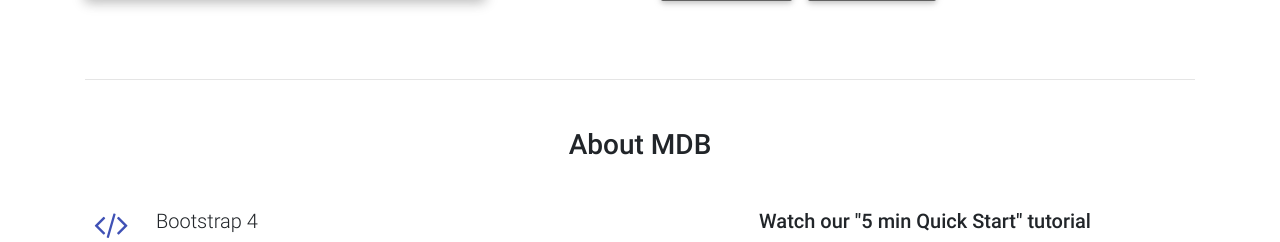
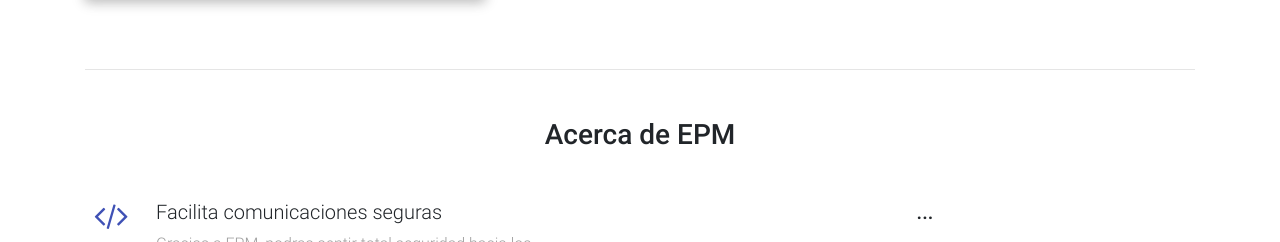
Before and after one commit to AlexSB664/elPepeMaster, a Django app: page / in a window 1280 px wide. Shown: the part 1151-1393 px from the top of the page. Run offline with Django 3.2, Linux system fonts and the light colour scheme; some libraries are stand-ins or nearby versions.

Commit message:
Diseño
Pag principal

```diff
--- a/elPepeMaster/settings.py
+++ b/elPepeMaster/settings.py
@@ -38,6 +38,7 @@ INSTALLED_APPS = [
     'django.contrib.messages',
     'django.contrib.staticfiles',
     'principal',
+    #'pagina',
 ]
 
 MIDDLEWARE = [
--- a/elPepeMaster/urls.py
+++ b/elPepeMaster/urls.py
@@ -24,11 +24,16 @@ from django.conf.urls.static import static
 from django.views.static import serve
 
 from principal import views
+"""
+from pagina import views
+from pagina.views import acercadeP
+"""
 
 urlpatterns = [
     path('admin/', admin.site.urls),
     url(r'^$',views.Index, name='index'),
     url(r'index$',views.Index, name='index'),
+    #path('acercade/', acercadeP),
 ]
 
 #para las fotos
--- a/principal/views.py
+++ b/principal/views.py
@@ -3,3 +3,6 @@ from django.shortcuts import render
 # Create your views here.
 def Index(request):
 	return render(request,'index.html')
+
+#def acercade(request):
+#	return render(request,'pagina/acercade.html')
--- a/templates/index.html
+++ b/templates/index.html
@@ -6,7 +6,7 @@
   <meta charset="utf-8">
   <meta name="viewport" content="width=device-width, initial-scale=1, shrink-to-fit=no">
   <meta http-equiv="x-ua-compatible" content="ie=edge">
-  <title>Material Design Bootstrap</title>
+  <title>elPepeMaster</title>
   <!-- Font Awesome -->
   <link rel="stylesheet" href="https://maxcdn.bootstrapcdn.com/font-awesome/4.7.0/css/font-awesome.min.css">
   <!-- Bootstrap core CSS -->
@@ -40,7 +40,7 @@
 
       <!-- Brand -->
       <a class="navbar-brand" href="https://mdbootstrap.com/material-design-for-bootstrap/" target="_blank">
-        <strong>MDB</strong>
+        <strong>EPM</strong>
       </a>
 
       <!-- Collapse -->
@@ -55,37 +55,37 @@
         <!-- Left -->
         <ul class="navbar-nav mr-auto">
           <li class="nav-item active">
-            <a class="nav-link" href="#">Home
+            <a class="nav-link" href="#">Inicio
               <span class="sr-only">(current)</span>
             </a>
           </li>
           <li class="nav-item">
-            <a class="nav-link" href="https://mdbootstrap.com/material-design-for-bootstrap/" target="_blank">About MDB</a>
+            <a class="nav-link" href=" target="_blank">Acerca de EPM</a>
           </li>
           <li class="nav-item">
-            <a class="nav-link" href="https://mdbootstrap.com/getting-started/" target="_blank">Free download</a>
+            <!--<a class="nav-link" href="https://mdbootstrap.com/getting-started/" target="_blank">?</a> -->
           </li>
           <li class="nav-item">
-            <a class="nav-link" href="https://mdbootstrap.com/bootstrap-tutorial/" target="_blank">Free tutorials</a>
+            <!--<a class="nav-link" href="https://mdbootstrap.com/bootstrap-tutorial/" target="_blank">?</a>-->
           </li>
         </ul>
 
         <!-- Right -->
         <ul class="navbar-nav nav-flex-icons">
           <li class="nav-item">
-            <a href="https://www.facebook.com/mdbootstrap" class="nav-link" target="_blank">
+            <!--<a href="https://www.facebook.com/mdbootstrap" class="nav-link" target="_blank">
               <i class="fa fa-facebook"></i>
-            </a>
+            </a>-->
           </li>
           <li class="nav-item">
-            <a href="https://twitter.com/MDBootstrap" class="nav-link" target="_blank">
+            <!-- <a href="https://twitter.com/MDBootstrap" class="nav-link" target="_blank">
               <i class="fa fa-twitter"></i>
-            </a>
+            </a> -->
           </li>
           <li class="nav-item">
-            <a href="https://github.com/mdbootstrap/bootstrap-material-design" class="nav-link border border-light rounded"
+            <a href="https://github.com/AlexSB664/elPepeMaster" class="nav-link border border-light rounded"
               target="_blank">
-              <i class="fa fa-github mr-2"></i>MDB GitHub
+              <i class="fa fa-github mr-2"></i>EPM GitHub
             </a>
           </li>
         </ul>
@@ -125,19 +125,18 @@
             <!-- Content -->
             <div class="text-center white-text mx-5 wow fadeIn">
               <h1 class="mb-4">
-                <strong>Learn Bootstrap 4 with MDB</strong>
+                <strong>elPepeMaster</strong>
               </h1>
 
               <p>
-                <strong>Best & free guide of responsive web design</strong>
+                <strong> El mejor servicio de almacenamiento de archivos en línea. </strong>
               </p>
 
               <p class="mb-4 d-none d-md-block">
-                <strong>The most comprehensive tutorial for the Bootstrap 4. Loved by over 500 000 users. Video and written versions
-                  available. Create your own, stunning website.</strong>
+                <strong> Creando espacios para sus archivos importantes. </strong>
               </p>
 
-              <a target="_blank" href="https://mdbootstrap.com/bootstrap-tutorial/" class="btn btn-outline-white btn-lg">Start free tutorial
+              <a target="_blank" href="https://mdbootstrap.com/bootstrap-tutorial/" class="btn btn-outline-white btn-lg">Registrate!
                 <i class="fa fa-user-circle-o ml-2"></i>
               </a>
             </div>
@@ -165,19 +164,18 @@
             <!-- Content -->
             <div class="text-center white-text mx-5 wow fadeIn">
               <h1 class="mb-4">
-                <strong>Learn Bootstrap 4 with MDB</strong>
+                <strong>elPepeMaster</strong>
               </h1>
 
               <p>
-                <strong>Best & free guide of responsive web design</strong>
+                <strong> El mejor servicio de almacenamiento de archivos en línea. </strong>
               </p>
 
               <p class="mb-4 d-none d-md-block">
-                <strong>The most comprehensive tutorial for the Bootstrap 4. Loved by over 500 000 users. Video and written versions
-                  available. Create your own, stunning website.</strong>
+                <strong> Creando espacios para sus archivos importantes. </strong>
               </p>
 
-              <a target="_blank" href="https://mdbootstrap.com/bootstrap-tutorial/" class="btn btn-outline-white btn-lg">Start free tutorial
+              <a target="_blank" href="https://mdbootstrap.com/bootstrap-tutorial/" class="btn btn-outline-white btn-lg">Registrate!
                 <i class="fa fa-user-circle-o ml-2"></i>
               </a>
             </div>
@@ -205,19 +203,18 @@
             <!-- Content -->
             <div class="text-center white-text mx-5 wow fadeIn">
               <h1 class="mb-4">
-                <strong>Learn Bootstrap 4 with MDB</strong>
+                <strong>elPepeMaster</strong>
               </h1>
 
               <p>
-                <strong>Best & free guide of responsive web design</strong>
+                <strong> El mejor servicio de almacenamiento de archivos en línea. </strong>
               </p>
 
               <p class="mb-4 d-none d-md-block">
-                <strong>The most comprehensive tutorial for the Bootstrap 4. Loved by over 500 000 users. Video and written versions
-                  available. Create your own, stunning website.</strong>
+                <strong> Creando espacios para sus archivos importantes. </strong>
               </p>
 
-              <a target="_blank" href="https://mdbootstrap.com/bootstrap-tutorial/" class="btn btn-outline-white btn-lg">Start free tutorial
+              <a target="_blank" href="https://mdbootstrap.com/bootstrap-tutorial/" class="btn btn-outline-white btn-lg">Registrate!
                 <i class="fa fa-user-circle-o ml-2"></i>
               </a>
             </div>
@@ -269,28 +266,29 @@
           <div class="col-md-6 mb-4">
 
             <!-- Main heading -->
-            <h3 class="h3 mb-3">Material Design for Bootstrap</h3>
-            <p>This template is created with Material Design for Bootstrap (
-              <strong>MDB</strong> ) framework.</p>
-            <p>Read details below to learn more about MDB.</p>
+            <h3 class="h3 mb-3">Acceso a tus archivos a traves de la red. </h3>
+            <p> Este servicio te permite acceder de forma rapida (
+              <strong>EPM</strong> ). </p>
+            <p> </p>
             <!-- Main heading -->
 
             <hr>
 
             <p>
-              <strong>400+</strong> material UI elements,
+              <!--<strong>400+</strong> material UI elements,
               <strong>600+</strong> material icons,
               <strong>74</strong> CSS animations, SASS files, templates, tutorials and many more.
-              <strong>Free for personal and commercial use.</strong>
+              <strong>Free for personal and commercial use.</strong> -->
             </p>
 
             <!-- CTA -->
-            <a target="_blank" href="https://mdbootstrap.com/getting-started/" class="btn btn-grey btn-md">Download
+            <!--<a target="_blank" href="https://mdbootstrap.com/getting-started/" class="btn btn-grey btn-md">Download
               <i class="fa fa-download ml-1"></i>
             </a>
             <a target="_blank" href="https://mdbootstrap.com/components/" class="btn btn-grey btn-md">Live demo
               <i class="fa fa-image ml-1"></i>
             </a>
+            -->
 
           </div>
           <!--Grid column-->
@@ -306,7 +304,7 @@
       <!--Section: Main features & Quick Start-->
       <section>
 
-        <h3 class="h3 text-center mb-5">About MDB</h3>
+        <h3 class="h3 text-center mb-5">Acerca de EPM</h3>
 
         <!--Grid row-->
         <div class="row wow fadeIn">
@@ -320,8 +318,9 @@
                 <i class="fa fa-code fa-2x indigo-text"></i>
               </div>
               <div class="col-10">
-                <h5 class="feature-title">Bootstrap 4</h5>
-                <p class="grey-text">Thanks to MDB you can take advantage of all feature of newest Bootstrap 4.</p>
+                <h5 class="feature-title">Facilita comunicaciones seguras</h5>
+                <p class="grey-text">Gracias a EPM, podras sentir total seguridad hacia los archivos que
+                guardes en este servicio.</p>
               </div>
             </div>
             <!--/First row-->
@@ -334,10 +333,9 @@
                 <i class="fa fa-book fa-2x blue-text"></i>
               </div>
               <div class="col-10">
-                <h5 class="feature-title">Detailed documentation</h5>
-                <p class="grey-text">We give you detailed user-friendly documentation at your disposal. It will help you to implement your ideas
-                  easily.
-                </p>
+                <h5 class="feature-title">Subir documentos de forma rapida y sencilla</h5>
+                <p class="grey-text">Puedes subir tus documentos sin necesidad de esperar tanto y de una
+                manera en la que no batalles con los pasos para realizarlo.</p>
               </div>
             </div>
             <!--/Second row-->
@@ -350,9 +348,9 @@
                 <i class="fa fa-user-circle-o fa-2x cyan-text"></i>
               </div>
               <div class="col-10">
-                <h5 class="feature-title">Lots of tutorials</h5>
-                <p class="grey-text">We care about the development of our users. We have prepared numerous tutorials, which allow you to learn
-                  how to use MDB as well as other technologies.</p>
+                <h5 class="feature-title">Registro de usuarios</h5>
+                <p class="grey-text">Al comenzar tu registro podras obtner grandes beneficios como usuario de este
+                servicio. </p>
               </div>
             </div>
             <!--/Third row-->
@@ -363,9 +361,9 @@
           <!--Grid column-->
           <div class="col-lg-6 col-md-12">
 
-            <p class="h5 text-center mb-4">Watch our "5 min Quick Start" tutorial</p>
+            <p class="h5 text-center mb-4"> ... </p>
             <div class="embed-responsive embed-responsive-16by9">
-              <iframe class="embed-responsive-item" src="https://www.youtube.com/embed/cXTThxoywNQ" allowfullscreen></iframe>
+              <!--<iframe class="embed-responsive-item" src="https://www.youtube.com/embed/cXTThxoywNQ" allowfullscreen></iframe> -->
             </div>
           </div>
           <!--/Grid column-->
@@ -381,7 +379,7 @@
       <!--Section: Not enough-->
       <section>
 
-        <h2 class="my-5 h3 text-center">Not enough?</h2>
+        <h2 class="my-5 h3 text-center"> Algunas cosas que ofrecemos.. </h2>
 
         <!--First row-->
         <div class="row features-small mb-5 mt-3 wow fadeIn">
@@ -682,12 +680,12 @@
 
     <!--Call to action-->
     <div class="pt-4">
-      <a class="btn btn-outline-white" href="https://mdbootstrap.com/getting-started/" target="_blank" role="button">Download MDB
+     <!-- <a class="btn btn-outline-white" href="https://mdbootstrap.com/getting-started/" target="_blank" role="button">Download MDB
         <i class="fa fa-download ml-2"></i>
       </a>
       <a class="btn btn-outline-white" href="https://mdbootstrap.com/bootstrap-tutorial/" target="_blank" role="button">Start free tutorial
         <i class="fa fa-user-circle-o ml-2"></i>
-      </a>
+      </a> -->
     </div>
     <!--/.Call to action-->
 
@@ -695,7 +693,7 @@
 
     <!-- Social icons -->
     <div class="pb-4">
-      <a href="https://www.facebook.com/mdbootstrap" target="_blank">
+      <!--<a href="https://www.facebook.com/mdbootstrap" target="_blank">
         <i class="fa fa-facebook mr-3"></i>
       </a>
 
@@ -725,7 +723,7 @@
 
       <a href="http://codepen.io/mdbootstrap/" target="_blank">
         <i class="fa fa-codepen mr-3"></i>
-      </a>
+      </a>-->
     </div>
     <!-- Social icons -->
 
```
